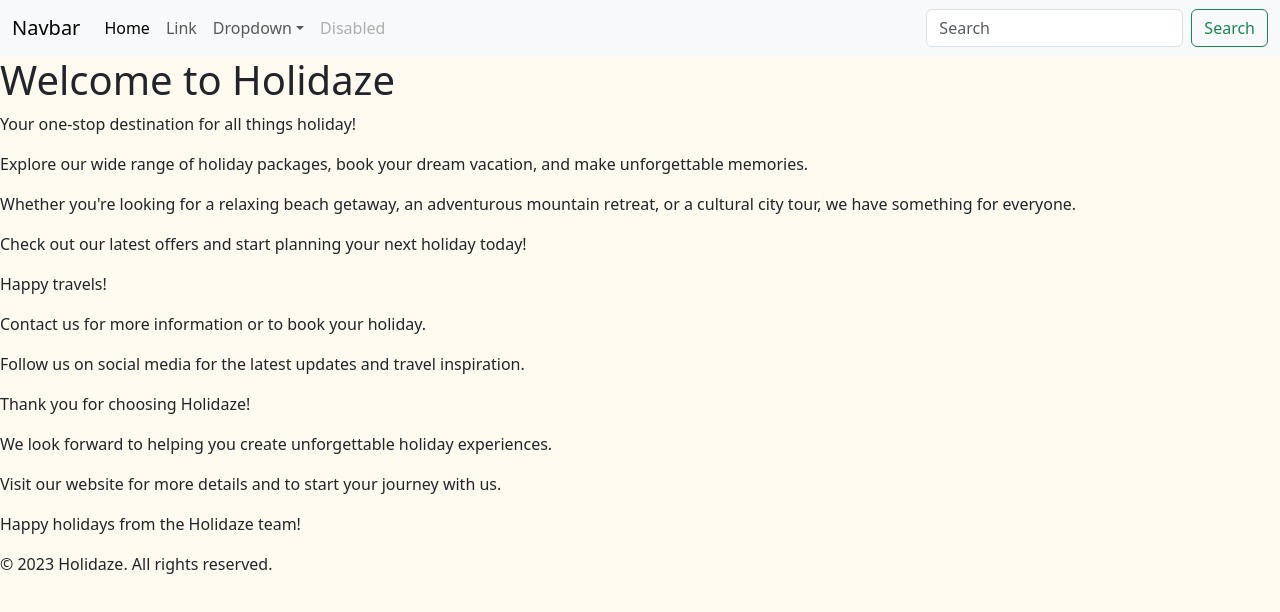
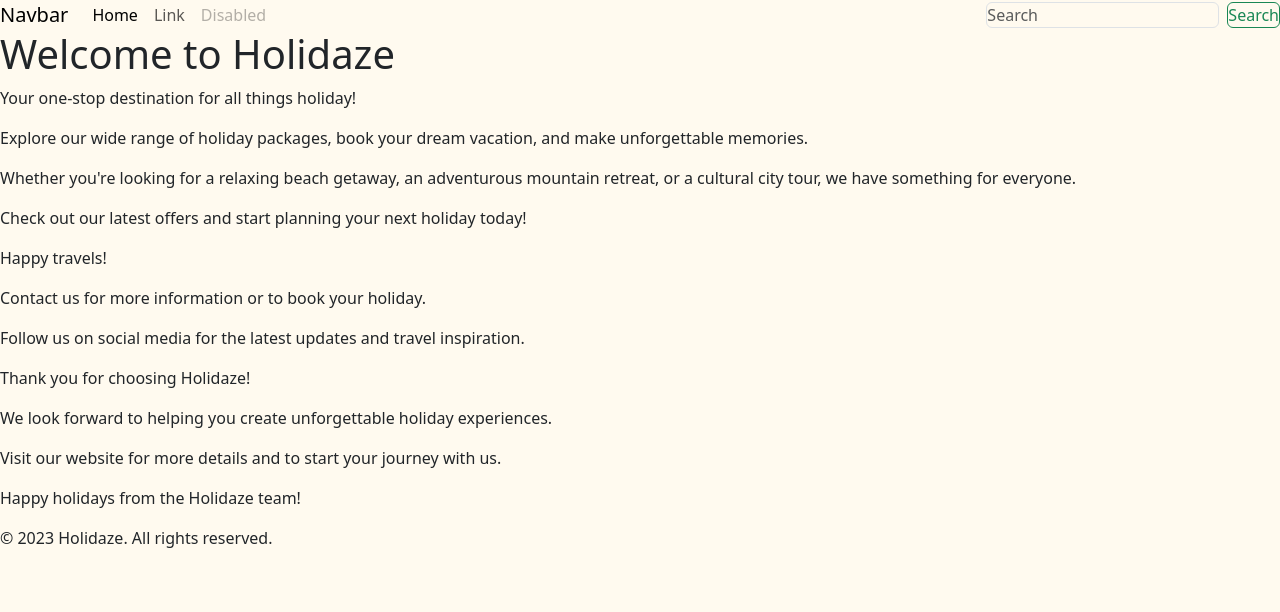
Before and after one commit to CecilieMari/Project-Exam-2, a React (Create React App) app: page / in a window 1280 px wide. Shown: the top 612 px of the page. Built offline with nearby package versions, Linux system fonts and the light colour scheme.

Commit message:
Updated Nav bootstrap setup for React compatibility and changed background color

```diff
--- a/package.json
+++ b/package.json
@@ -10,6 +10,7 @@
     "@testing-library/user-event": "^13.5.0",
     "bootstrap": "^5.3.7",
     "react": "^19.1.0",
+    "react-bootstrap": "^2.10.10",
     "react-dom": "^19.1.0",
     "react-router-dom": "^7.6.2",
     "react-scripts": "5.0.1",
--- a/src/components/nav/Nav.js
+++ b/src/components/nav/Nav.js
@@ -1,39 +1,39 @@
+import { useState } from 'react';
 import { Link } from 'react-router-dom';
+import Styles from './Nav.module.css';
 
 function Nav() {
+  const [open, setOpen] = useState(false);
+
   return (
-    <nav className="navbar navbar-expand-lg bg-body-tertiary">
-      <div className="container-fluid">
-        <Link className="navbar-brand" to="/">Navbar</Link>
-        <button className="navbar-toggler" type="button" data-bs-toggle="collapse" data-bs-target="#navbarSupportedContent" aria-controls="navbarSupportedContent" aria-expanded="false" aria-label="Toggle navigation">
-          <span className="navbar-toggler-icon"></span>
+    <nav className={`navbar navbar-expand-lg bg-body-tertiary ${Styles.Nav}`}>
+      <div className={`container-fluid ${Styles.Nav}`}>
+        <button
+          className={`navbar-toggler ${Styles.Nav}`}
+          type="button"
+          aria-controls="navbarTogglerDemo03"
+          aria-expanded={open}
+          aria-label="Toggle navigation"
+          onClick={() => setOpen(!open)}
+        >
+          <span className={`navbar-toggler-icon ${Styles.Nav}`}></span>
         </button>
-        <div className="collapse navbar-collapse" id="navbarSupportedContent">
-          <ul className="navbar-nav me-auto mb-2 mb-lg-0">
-            <li className="nav-item">
-              <Link className="nav-link active" aria-current="page" to="/">Home</Link>
+        <Link className={`navbar-brand ${Styles.Nav}`} to="/">Navbar</Link>
+        <div className={`collapse navbar-collapse${open ? ' show' : ''} ${Styles.Nav}`} id="navbarTogglerDemo03">
+          <ul className={`navbar-nav me-auto mb-2 mb-lg-0 ${Styles.Nav}`}>
+            <li className={`nav-item ${Styles.Nav}`}>
+              <Link className={`nav-link active ${Styles.Nav}`} aria-current="page" to="/">Home</Link>
             </li>
-            <li className="nav-item">
-              <Link className="nav-link" to="/link">Link</Link>
+            <li className={`nav-item ${Styles.Nav}`}>
+              <Link className={`nav-link ${Styles.Nav}`} to="/link">Link</Link>
             </li>
-            <li className="nav-item dropdown">
-              <a className="nav-link dropdown-toggle" href="#" role="button" data-bs-toggle="dropdown" aria-expanded="false">
-                Dropdown
-              </a>
-              <ul className="dropdown-menu">
-                <li><Link className="dropdown-item" to="/action">Action</Link></li>
-                <li><Link className="dropdown-item" to="/another-action">Another action</Link></li>
-                <li><hr className="dropdown-divider" /></li>
-                <li><Link className="dropdown-item" to="/something-else">Something else here</Link></li>
-              </ul>
-            </li>
-            <li className="nav-item">
-              <span className="nav-link disabled" aria-disabled="true">Disabled</span>
+            <li className={`nav-item ${Styles.Nav}`}>
+              <span className={`nav-link disabled ${Styles.Nav}`} aria-disabled="true">Disabled</span>
             </li>
           </ul>
-          <form className="d-flex" role="search">
-            <input className="form-control me-2" type="search" placeholder="Search" aria-label="Search"/>
-            <button className="btn btn-outline-success" type="submit">Search</button>
+          <form className={`d-flex ${Styles.Nav}`} role="search">
+            <input className={`form-control me-2 ${Styles.Nav}`} type="search" placeholder="Search" aria-label="Search"/>
+            <button className={`btn btn-outline-success ${Styles.Nav}`} type="submit">Search</button>
           </form>
         </div>
       </div>
--- a/src/components/nav/Nav.module.css
+++ b/src/components/nav/Nav.module.css
@@ -1,3 +1,13 @@
+.Nav {
+    background-color: #FFFAEF;
+    padding: 0%;
+}
+
 .navbar {
-    background-color: #FFFAEF;;
+  justify-content: flex-end;
+  margin-top: 2%;
 }
+
+.navbar .container-fluid {
+  justify-content: flex-end;
+}
```
Also changed, not shown: src/img/logo mindre størrelse.png (added), 1 other file (tests, documents, lock files or other folders).
